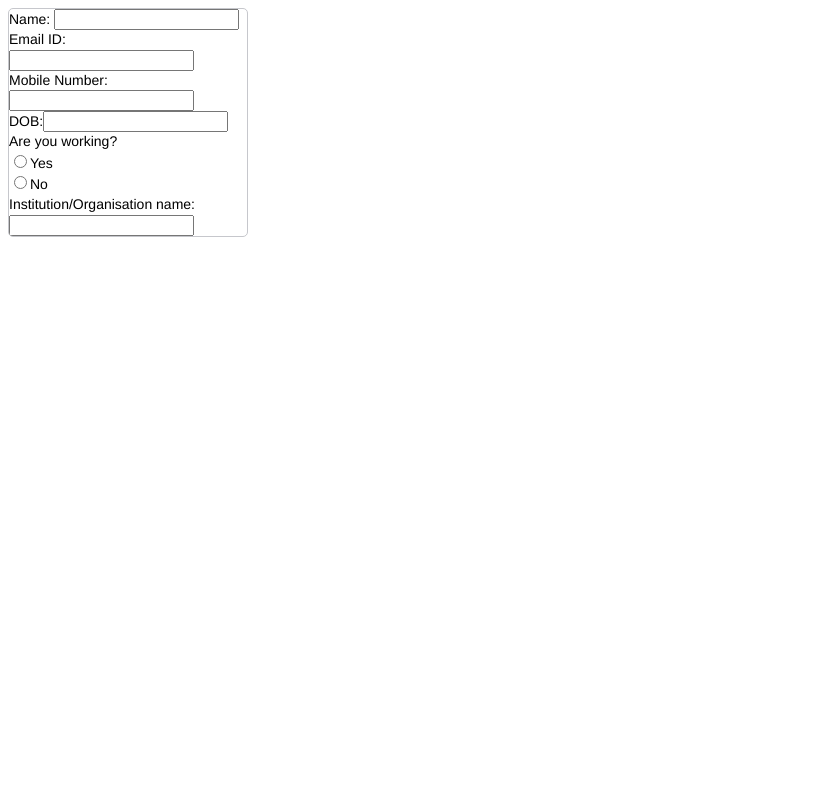
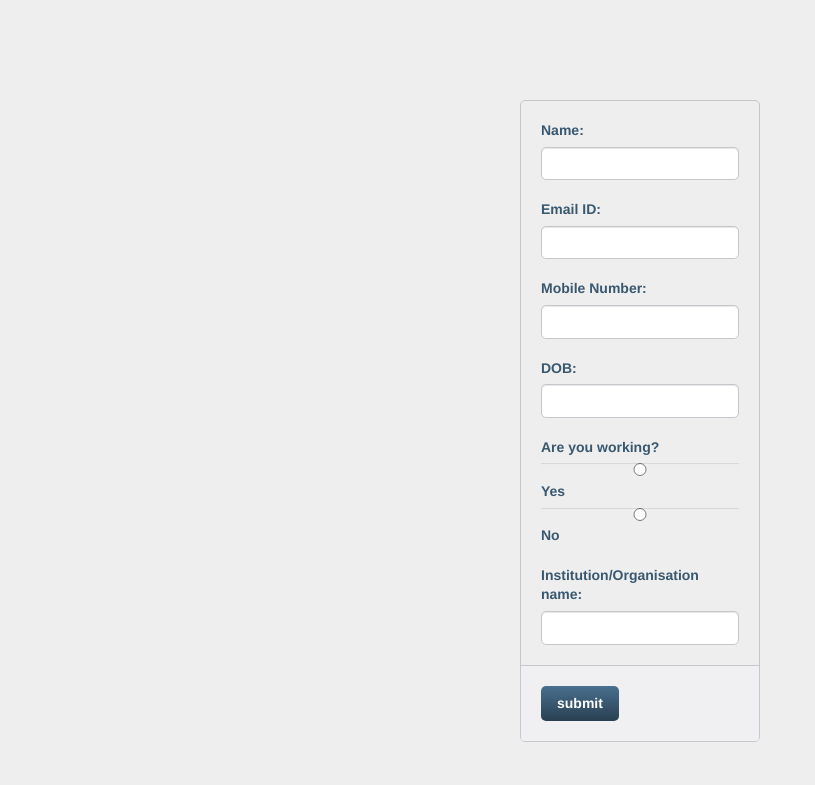
Before and after one commit to Thejas-1/SOCIALIZE, a Django app: template blog/templates/blog/login.html in a window 1280 px wide. Shown: the top 785 px of the page, without its empty margins (0-815 px from the left). Run offline with Django 3.2, Linux system fonts and the light colour scheme; the template is opened without the code that fills it, so the values that code supplies are empty.

Commit message:
Modified the Frontend Login form

```diff
--- a/blog/templates/blog/css.css
+++ b/blog/templates/blog/css.css
@@ -22,3 +22,123 @@ form {
   width: 240px;
 
 }
+
+fieldset {
+  border: 0;
+  margin: 0;
+  padding: 0;
+}
+input {
+  border-radius: 5px;
+  font: 14px/1.4 "Helvetica Neue", Helvetica, Arial, sans-serif;
+  margin: 0;
+}
+.account-info {
+  padding: 20px 20px 0 20px;
+}
+
+.account-info label {
+
+  color: #395870;
+
+  display: block;
+
+  font-weight: bold;
+
+  margin-bottom: 20px;
+
+}
+
+.account-info input {
+
+  background: #fff;
+
+  border: 1px solid #c6c7cc;
+
+   box-shadow: inset 0 1px 1px rgba(0, 0, 0, .1);
+
+  color: #636466;
+
+  padding: 6px;
+
+  margin-top: 6px;
+
+  width: 100%;
+
+}
+
+.account-action {
+
+  background: #f0f0f2;
+
+  border-top: 1px solid #c6c7cc;
+
+  padding: 20px;
+
+}
+
+.account-action .btn {
+
+  background: linear-gradient(#49708f, #293f50);
+
+  border: 0;
+
+  color: #fff;
+
+  cursor: pointer;
+
+  font-weight: bold;
+
+  float: left;
+
+  padding: 8px 16px;
+
+}
+
+.account-action label {
+
+  color: #7c7c80;
+
+  font-size: 12px;
+
+  float: left;
+
+  margin: 10px 0 0 20px;
+
+}
+
+body{
+
+  text-align:center;
+
+    color:#000;
+
+  background:#eee;
+
+  padding:10px;
+
+  font-family:Candara;
+
+  font-size:20px;
+
+  margin-top:90px;
+
+}
+
+select{
+
+  background: #fff;
+
+  border: 1px solid #c6c7cc;
+
+   box-shadow: inset 0 1px 1px rgba(0, 0, 0, .1);
+
+  color: #636466;
+
+  padding: 6px;
+
+  margin-top: 6px;
+
+  width: 100%;
+
+}
--- a/blog/templates/blog/login.html
+++ b/blog/templates/blog/login.html
@@ -1,4 +1,4 @@
-<html>
+<!DOCTYPE html>
 
 <head>
  <title>
@@ -7,13 +7,45 @@
 <link rel="stylesheet" type="text/css" href="css.css">
 </head>
 
+
+<body>
+
+<center>
+
 <form>
+<fieldset class="account-info">
+ <label style="text-align: left">
  Name: <input type="text" name="name"><br>
+ </label>
+
+  <label style="text-align: left">
  Email ID:<input type="text" name="email"><br>
+ </label>
+
+ <label style="text-align: left">
  Mobile Number:<input type="text" name="phno"><br>
+ </label>
+
+ <label style="text-align: left">
  DOB:<input type="text" name="DOB"><br>
+ </label>
+
+  <label style="text-align: left">
  Are you working?<br><input type="radio" name="yes/no" value="yes">Yes<br>
  <input type="radio" name="yes/no" value="no">No<br>
+ </label>
+
+  <label style="text-align: left">
  Institution/Organisation name:<input type="text" name="organise"><br>
+ </label>
+</fieldset>
+
+<fieldset class="account-action">
+    <input class="btn" type="submit" name="submit" value="submit">
+  </fieldset>
+
 </form>
-</html>
+
+</body>
+
+</center>
```
